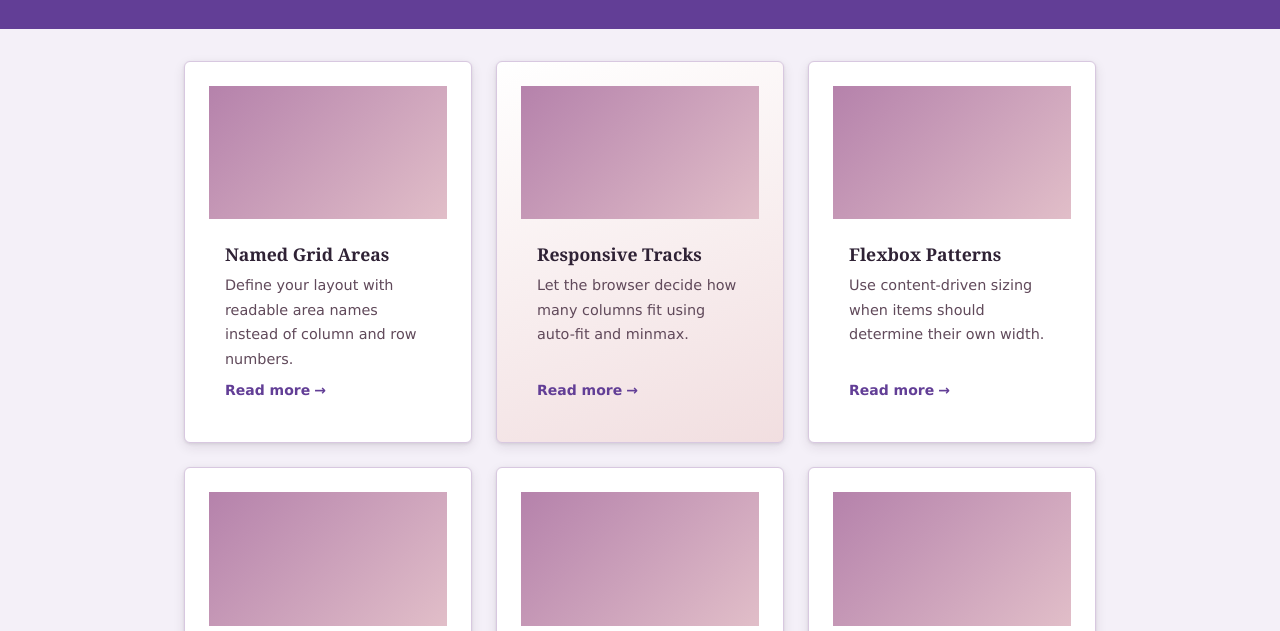
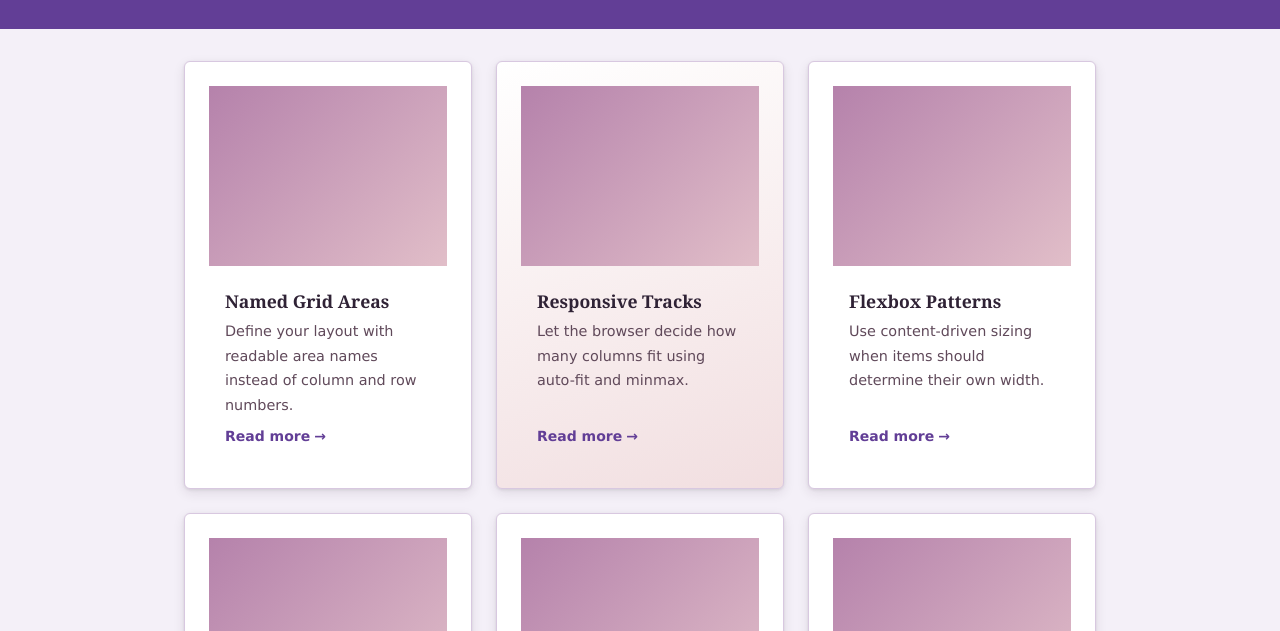
Before and after one commit to escarrasco/wdd331-practice, a website: page unit-4/grid-layouts/cards.html in a window 1280 px wide. Shown: the part 115-746 px from the top of the page. Drawn offline with nearby package versions, Linux system fonts and the light colour scheme; files that its build step writes are made by us from their sources.

Commit message:
grid layouts

```diff
--- a/unit-4/grid-layouts/cards.css
+++ b/unit-4/grid-layouts/cards.css
@@ -1,3 +1,7 @@
+:root{
+  --card-image-height: 180px;
+}
+
 .articles-page {
   background-color: var(--color-bg);
   color: var(--color-text);
@@ -36,7 +40,7 @@
 /* CARD GRID*/
 .articles-page .card-grid {
   display: grid;
-  grid-template-columns: repeat(auto-fill, minmax(min(240px, 100%), 1fr));
+  grid-template-columns: repeat(auto-fit, minmax(min(240px, 100%), 1fr));
   gap: var(--spacing-lg);
 }
 
@@ -59,8 +63,7 @@
 
 /*Aspect Ratio + Object-fit */
 .articles-page .card > div:first-child {
-  aspect-ratio: 16 / 9;
-  block-size: auto;
+  block-size: var(--card-image-height);
   background: linear-gradient(
     135deg,
     color-mix(in oklch, var(--color-accent) 60%, #fff) 0%,
--- a/unit-4/grid-layouts/editorial.css
+++ b/unit-4/grid-layouts/editorial.css
@@ -1,3 +1,6 @@
+:root{
+  --sidebar-width: 260px
+}
 /* PAGE */
 .editorial-page {
   background-color: var(--color-bg);
@@ -59,7 +62,7 @@
 @media (min-width: 700px) {
   .editorial-page .layout {
     grid-template-areas: "main sidebar";
-    grid-template-columns: 1fr 260px;
+    grid-template-columns: 1fr var(--sidebar-width);
   }
 }
 
```
